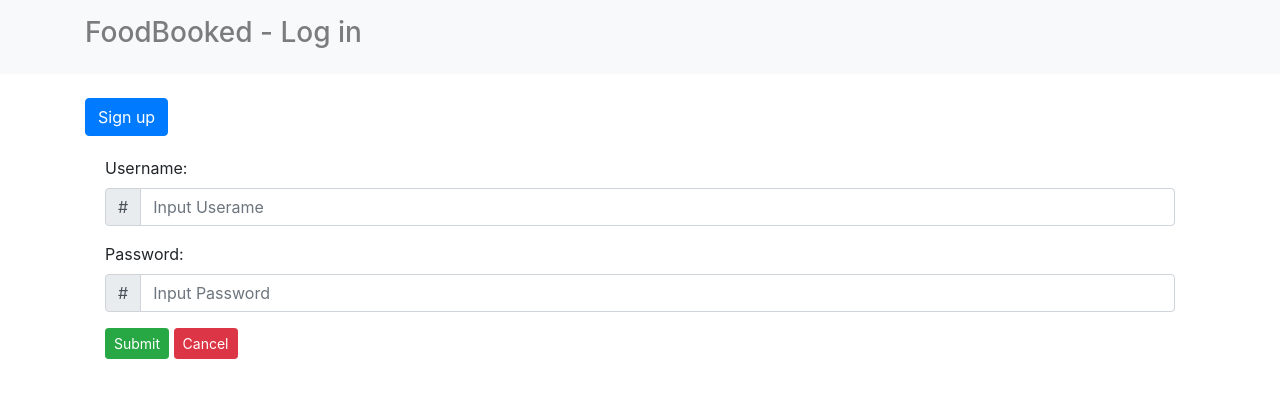
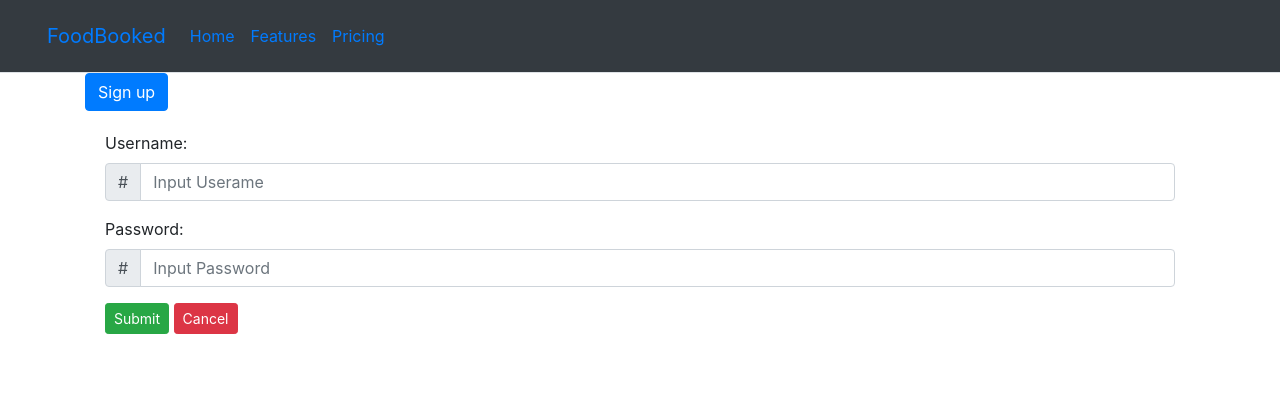
Before and after one commit to it66070267/PSCP_Project_66, a Flask app: page / in a window 1280 px wide. Shown: the top 398 px of the page. Run offline with Flask 3, Linux system fonts and the light colour scheme; some libraries are stand-ins or nearby versions.

Commit message:
nab-bar-update

```diff
--- a/templates/home.html
+++ b/templates/home.html
@@ -9,17 +9,32 @@
 </head>
 <body>
     <!-- Navbar -->
-    <nav class="navbar navbar-light bg-light" style="margin-bottom: 1.5rem;">
-        <div class="container">
-            <span class="navbar-text">
-                <h3>FoodBooked - {% block header %} {% endblock%}</h3>
-            </span>
+    <nav class="navbar bg-dark border-bottom border-body" data-bs-theme="dark">
+    <nav class="navbar navbar-expand-lg bg-body-tertiary">
+        <div class="container-fluid">
+          <a class="navbar-brand" href="{{Home}}">FoodBooked</a>
+          <button class="navbar-toggler" type="button" data-bs-toggle="collapse" data-bs-target="#navbarText" aria-controls="navbarText" aria-expanded="false" aria-label="Toggle navigation">
+            <span class="navbar-toggler-icon"></span>
+          </button>
+          <div class="collapse navbar-collapse" id="navbarText">
+            <ul class="navbar-nav me-auto mb-2 mb-lg-0">
+              <li class="nav-item">
+                <a class="nav-link active" aria-current="page" href="#">Home</a>
+              </li>
+              <li class="nav-item">
+                <a class="nav-link" href="#">Features</a>
+              </li>
+              <li class="nav-item">
+                <a class="nav-link" href="#">Pricing</a>
+              </li>
+            </ul>
+          </div>
         </div>
+      </nav>
     </nav>
     <div class="container">
         {% block body %}
-
-        {% endblock %}
+        {% endblock%}
     </div>
     <script src="https://code.jquery.com/jquery-3.2.1.slim.min.js" integrity="sha384-KJ3o2DKtIkvYIK3UENzmM7KCkRr/rE9/Qpg6aAZGJwFDMVNA/GpGFF93hXpG5KkN" crossorigin="anonymous"></script>
     <script src="https://cdnjs.cloudflare.com/ajax/libs/popper.js/1.12.9/umd/popper.min.js" integrity="sha384-ApNbgh9B+Y1QKtv3Rn7W3mgPxhU9K/ScQsAP7hUibX39j7fakFPskvXusvfa0b4Q" crossorigin="anonymous"></script>
--- a/templates/signup.html
+++ b/templates/signup.html
@@ -26,7 +26,6 @@
                 <input type="email" id="email" class="form-control" placeholder="Input Email" name="email">
             </div>
         </div>
-        {% comment %} Pan's commit {% endcomment %}
         <div class="form-group">
             <label for="telp">Password:</label>
             <div class="input-group">
```
